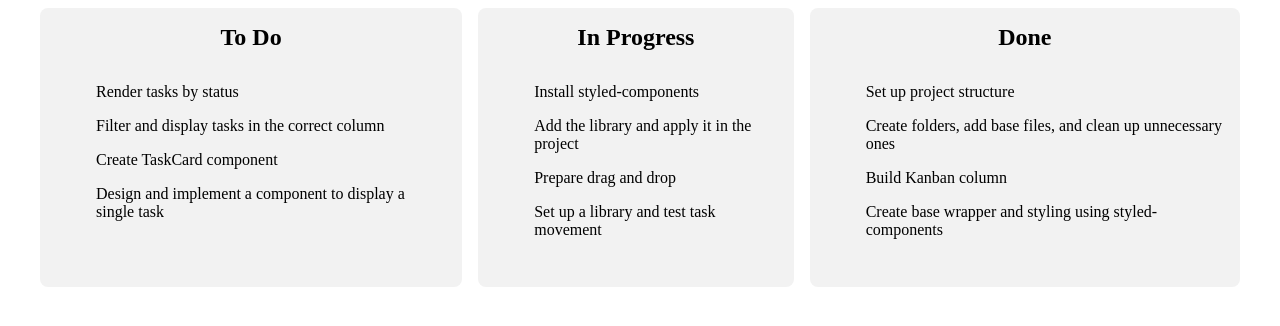
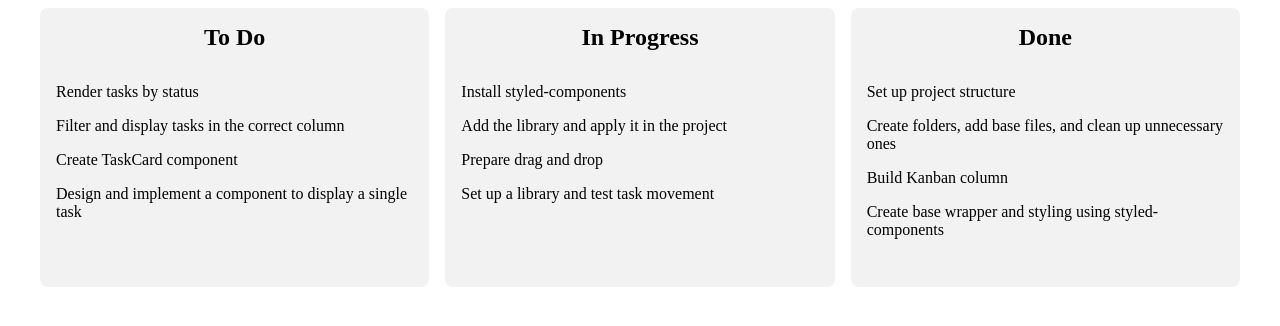
Before and after one commit to lipatovSergey/task-flow, a React (Vite) app: page / in a window 1280 px wide. Shown: the top 326 px of the page. Built offline with nearby package versions, Linux system fonts and the light colour scheme.

Commit message:
columns adaptive width

```diff
--- a/src/components/Column.tsx
+++ b/src/components/Column.tsx
@@ -1,6 +1,7 @@
 import styled from "styled-components";
 import type { Task } from "../features/tasks/tasksTypes";
 import { statusLabels } from "../features/tasks/labels";
+import TaskCard from "./TaskCard";
 
 interface ColumnProps {
   status: Task["status"]
@@ -13,6 +14,7 @@ const ColumnTitle = styled.h2`
   text-align: center;
 `
 const ColumnWrapper = styled.div`
+  flex: 1;
   display: flex;
   flex-direction: column;
   min-width: 200px;
@@ -22,6 +24,8 @@ const ColumnWrapper = styled.div`
 `
 
 const TasksList = styled.ul`
+  padding: 0;
+  width: 100%;
   list-style: none;
 `
 
@@ -30,10 +34,7 @@ const Column = ({ status, tasks }: ColumnProps) => {
     <ColumnWrapper>
       <ColumnTitle>{statusLabels[status]}</ColumnTitle>
       <TasksList>{tasks.map(task => (
-        <li key={task.id}>
-          <p>{task.title}</p>
-          <p>{task.description}</p>
-        </li>
+        <TaskCard key={task.id} task={task} />
       ))}</TasksList>
     </ColumnWrapper>
   )
--- a/src/components/TaskCard.tsx
+++ b/src/components/TaskCard.tsx
@@ -6,7 +6,7 @@ interface TaskCardProps {
 }
 
 const TaskCardWrapper = styled.li`
-
+width: 100%
 `
 const TaskCard = ({ task }: TaskCardProps) => {
   return (
```
